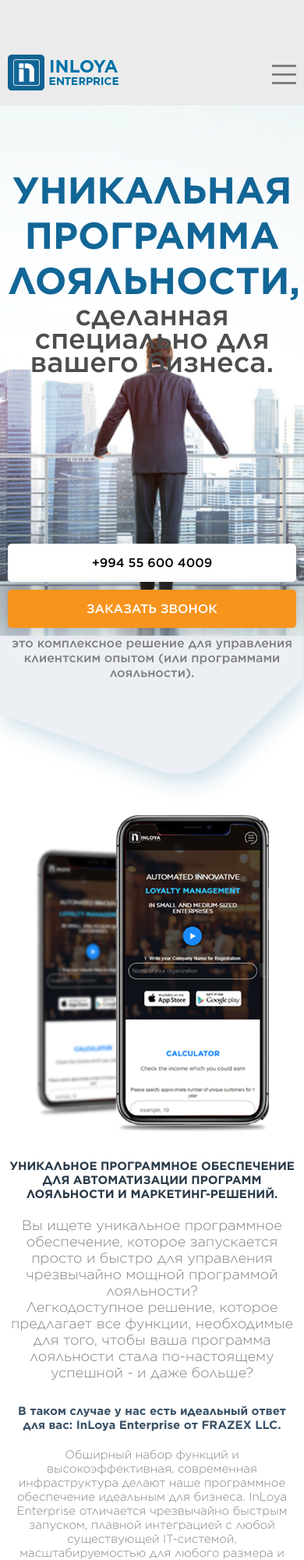
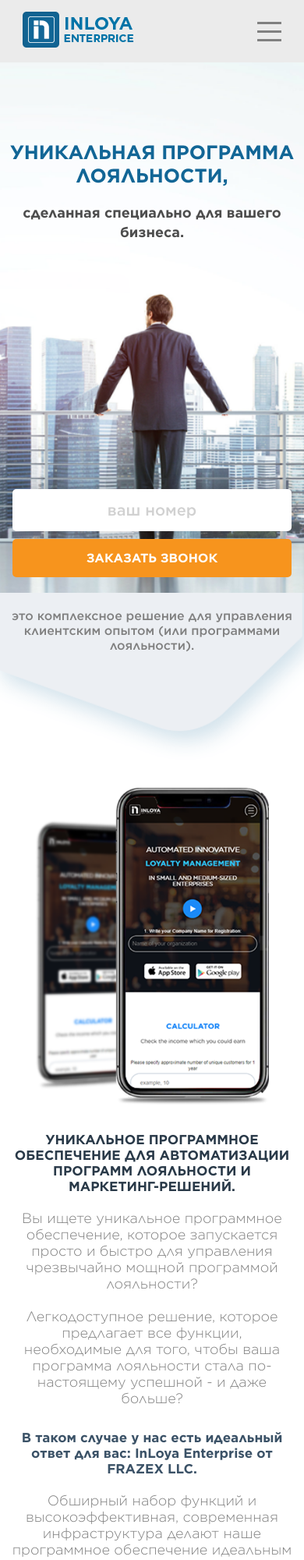
Before and after one commit to mushvig95/enterprice, a website: page src/index.html in a window 390 px wide. Shown: the top 2000 px of the page at 78% size. Drawn offline with nearby package versions, Linux system fonts and the light colour scheme.

Commit message:
Mobile fixed

```diff
--- a/src/index.html
+++ b/src/index.html
@@ -45,7 +45,7 @@
         </div>
         <div class="headerbg">
             <div class="headerbg-inner">
-                <span>+994 55 600 4009</span>
+                <input type="number" class="contacts-container-call-number" placeholder="ваш номер">
                 <span>ЗАКАЗАТЬ ЗВОНОК</span>
             </div>
         </div>
@@ -115,7 +115,7 @@
                 <p>
                     Вы ищете уникальное программное обеспечение, которое
                     запускается просто и быстро для управления чрезвычайно
-                    мощной программой лояльности?<br>
+                    мощной программой лояльности?<br><br>
                     Легкодоступное решение, которое предлагает все функции,
                     необходимые для того, чтобы ваша программа лояльности стала
                     по-настоящему успешной - и даже больше?
--- a/src/sass/_featuresContainer.scss
+++ b/src/sass/_featuresContainer.scss
@@ -2,11 +2,20 @@
   @include centered;
   margin-top: 140px;
   &-title {
+    @media only screen and (max-width: 800px) {
+      flex-direction: column;
+      align-items: center;
+      padding: 0;
+    }
     padding-left: 20px;
     display: flex;
     color: $primary-color;
     align-items: flex-end;
     &-1 > p {
+      @media only screen and (max-width: 800px) {
+        padding: 0;
+        margin-left: -100px;
+      }
       font-weight: 500;
       font-size: 170px;
       color: $primary-color;
@@ -24,6 +33,10 @@
       line-height: 1;
     }
     &-3 > p {
+      @media only screen and (max-width: 800px) {
+        padding: 0;
+        margin-left: -30px;
+      }
       font-size: 25px;
       font-weight: 300;
       padding-left: 20px;
--- a/src/sass/_header.scss
+++ b/src/sass/_header.scss
@@ -1,8 +1,7 @@
 header {
     @media only screen and (max-width: 800px) {
-        padding-top: 70px;
-        padding-bottom: 15px;
         background-color: #ebebeb;
+        padding: 15px;
       }
 }
 .inner-container {
--- a/src/sass/_introContainer.scss
+++ b/src/sass/_introContainer.scss
@@ -17,13 +17,19 @@
   text-align: center;
   &-bold {
     @media only screen and (max-width: 800px) {
-      padding: 0 10px;
+      padding: 20px 0;
+      font-size: 25px;
     }
     font-size: 48px;
     font-weight: 500;
     color: $primary-color;
   }
   &-regular {
+    @media only screen and (max-width: 800px) {
+      font-size: 18px;
+      font-weight: bold;
+      line-height: 25px;
+    }
     color: rgb(77, 77, 77);
     font-weight: 300;
     font-size: 36px;
@@ -51,7 +57,7 @@
       height: 100%;
       display: flex;
       flex-direction: column;
-      & > span {
+      & > input {
         margin: 0 auto;
         width: 100%;
         text-align: center;
@@ -62,9 +68,13 @@
         box-shadow: 0px 0px 20px 0px rgba(35, 31, 32, 0.2);
         margin-bottom: 10px;
       }
-      & > span:last-child {
+      & > span {
         background-color: $button-color;
         color: #fff;
+        padding: 15px 0;
+        border-radius: 5px;
+        margin-bottom: 20px;
+
       }
     }
   }
@@ -74,7 +84,7 @@
   @media only screen and (max-width: 800px) {
     display: block;
     text-align: center;
-    padding: 0 10px;
+    padding-top: 20px;
     height: 220px;
     background-image: url('../img/shapes/polygonmini.png');
     background-repeat: no-repeat;
@@ -82,6 +92,7 @@
     background-size: cover;
     color: $text-color;
     font-weight: 300;
+    font-size: 16px;
    }
   display: none;
 
--- a/src/sass/_mixins.scss
+++ b/src/sass/_mixins.scss
@@ -17,7 +17,7 @@
     width: 88%;
   }
   @media only screen and (max-width: 800px) {
-    width: 95%;
+    width: 92%;
   }
   margin: 0 auto;
   @media (min-width: 1200px) {
--- a/src/sass/_phoneContainer.scss
+++ b/src/sass/_phoneContainer.scss
@@ -43,6 +43,7 @@
               }
               @media only screen and (max-width: 800px) {
                 text-align: center;
+                font-size: 17px;
               }
             color: #293948;
             font-size: 24px;
@@ -62,7 +63,7 @@
                 font-size: 14px;
               }
               @media only screen and (max-width: 800px) {
-                font-size: 15px;
+                font-size: 17px;
                 text-align: center;
               }
             padding-top: 60px;
@@ -71,7 +72,7 @@
         }
         &-2 > p{
           @media only screen and (max-width: 800px) {
-            font-size: 15px;
+            font-size: 18px;
             text-align: center;
           }
             padding-top: 20px;
```
Also changed, not shown: src/css/style.css.
